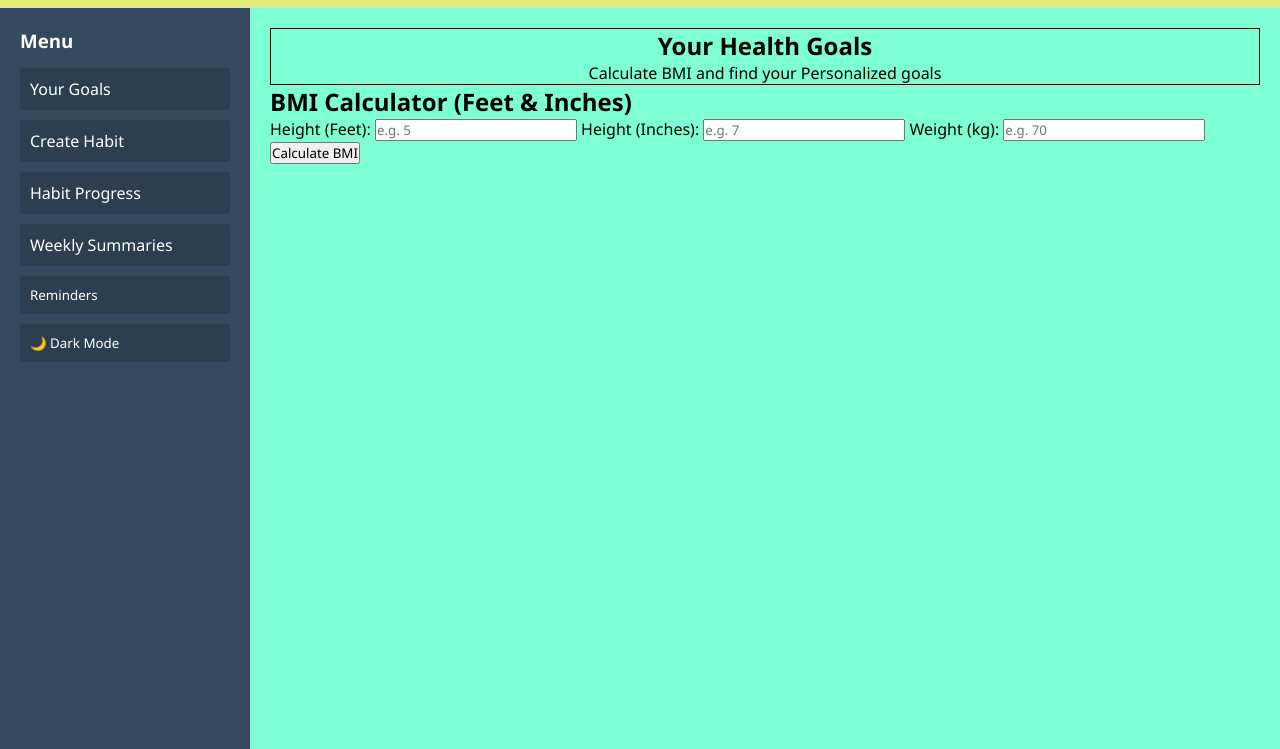
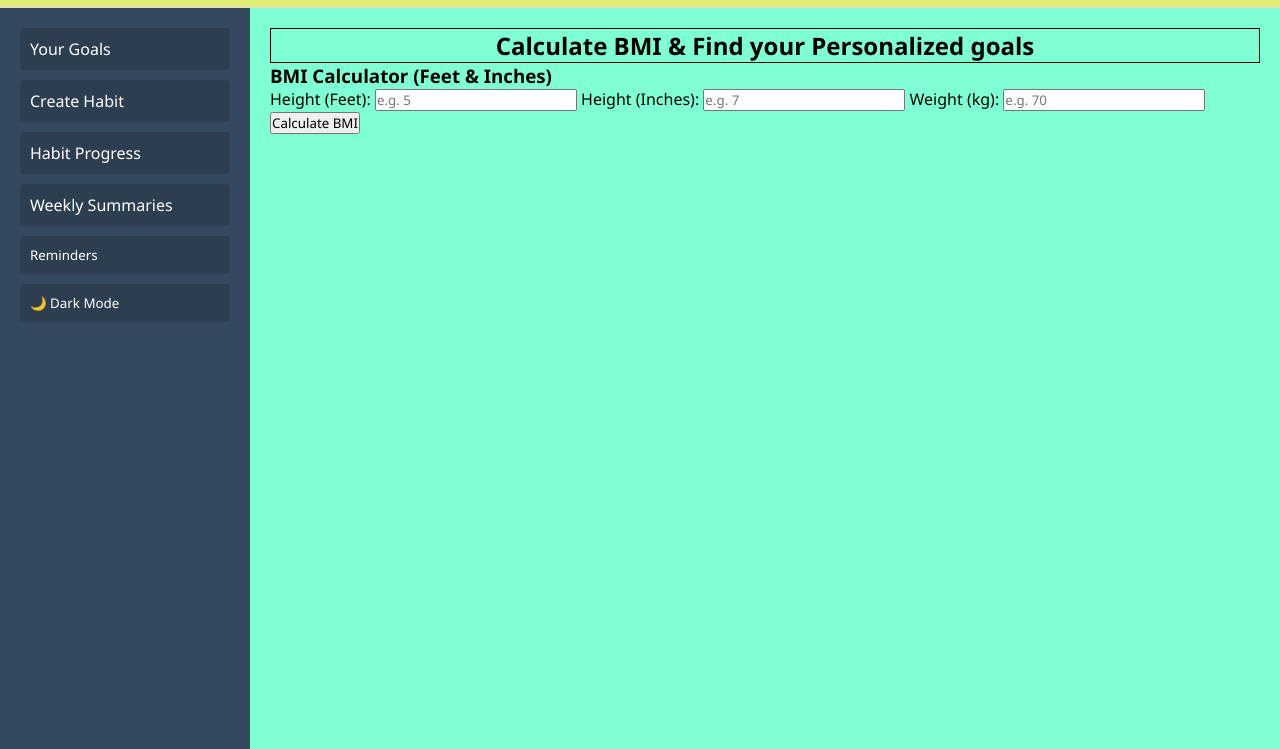
Before and after one commit to Shwetaaa-coder/Health-Tracker, a plain HTML site: page goals.html in a window 1280 px wide. Shown: the part 51-800 px from the top of the page. Drawn offline with Linux system fonts and the light colour scheme.

Commit message:
first commit

```diff
--- a/goals.html
+++ b/goals.html
@@ -19,14 +19,14 @@
     <!-- Main Content -->
     <main style="background-color: aquamarine;">
       <section id="goals" style="text-align: center; border:1px solid black; margin: auto;">
-        <h2>Your Health Goals</h2>
-        <p>Calculate BMI and find your Personalized  goals</p>
+
+        <h2>Calculate BMI & Find your Personalized  goals</h2>
         <!-- Goals Content will be dynamically injected here based on BMI -->
       </section>
 
       <!-- BMI Calculator Section (Feet & Inches) -->
       <section id="bmi-calculator-feet">
-        <h2>BMI Calculator (Feet & Inches)</h2>
+        <h3>BMI Calculator (Feet & Inches)</h3>
         <form id="bmi-form-feet">
           <label for="feet">Height (Feet):</label>
           <input type="number" id="feet" placeholder="e.g. 5" required />
--- a/sidebar.html
+++ b/sidebar.html
@@ -1,5 +1,4 @@
 <aside>
-  <h3>Menu</h3>
   <ul>
     <li><a href="goals.html">Your Goals</a></li>
     <li><a href="create habits.html">Create Habit</a></li>
```
Also changed, not shown: progress.html (+2 -0 lines), weekly summaries.html (+4 -3 lines).
